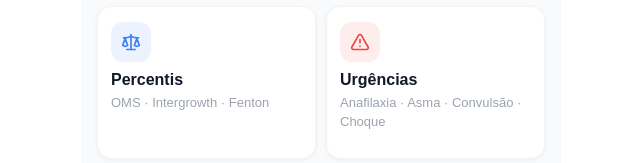
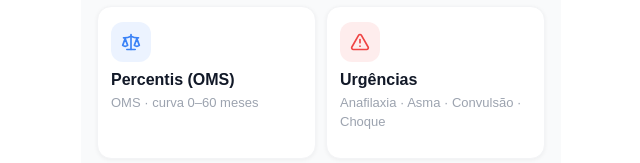
Before and after one commit to henriquepedbsb-pixel/pedhub, a React (Vite) app: page /#/ in a window 1280 px wide. Shown: the part 234-397 px from the top of the page, without its empty margins (319-959 px from the left). Built offline with nearby package versions, Linux system fonts and the light colour scheme.

Commit message:
feat: percentis OMS na home, completo no hub neonatal

```diff
--- a/src/PedHub.jsx
+++ b/src/PedHub.jsx
@@ -35,7 +35,7 @@ import {
 /* mesmo que estes não apareçam no grid da home (acessados via Hub Neonatal). */
 const MODULOS = [
   /* ── Pediatria Geral ────────────────────────────────────────────────── */
-  { rota: "/percentis",        label: "Percentis",            desc: "OMS · Intergrowth · Fenton",            Icon: Scale,         cor: "#3B82F6", grupo: "Pediatria Geral" },
+  { rota: "/percentis-oms",    label: "Percentis (OMS)",      desc: "OMS · curva 0–60 meses",                Icon: Scale,         cor: "#3B82F6", grupo: "Pediatria Geral" },
   { rota: "/urgencias",        label: "Urgências",            desc: "Anafilaxia · Asma · Convulsão · Choque", Icon: AlertTriangle, cor: "#EF4444", grupo: "Pediatria Geral" },
   { rota: "/formulas",         label: "Fórmulas",             desc: "Nestlé × Danone · Escada APLV",         Icon: FlaskConical,  cor: "#10B981", grupo: "Pediatria Geral" },
   { rota: "/gastropediatria",  label: "Gastro",               desc: "DRGE · APLV · Constipação",             Icon: Activity,      cor: "#F59E0B", grupo: "Pediatria Geral" },
@@ -75,6 +75,7 @@ const MODULOS = [
   { rota: "/dilucao-bic",      label: "Diluição e BIC",          desc: "Vasoativas · Sedoanalgesia · PGE1",   Icon: Activity,    cor: "#F97316", grupo: "Neonatologia" },
   { rota: "/dor-neonatal",     label: "Dor Neonatal",            desc: "NIPS · PIPP-R · N-PASS · CRIES",      Icon: Activity,    cor: "#EF4444", grupo: "Neonatologia" },
   { rota: "/idade-gestacional", label: "Idade Gestacional",       desc: "IGPM · idade corrigida · cronológica", Icon: CalendarClock, cor: "#2563EB", grupo: "Neonatologia" },
+  { rota: "/percentis",        label: "Percentis (completo)",    desc: "OMS · Intergrowth · Fenton",          Icon: Scale,       cor: "#3B82F6", grupo: "Neonatologia" },
 ];
 
 /* ─── Card de módulo ─────────────────────────────────────────────────────── */
```
